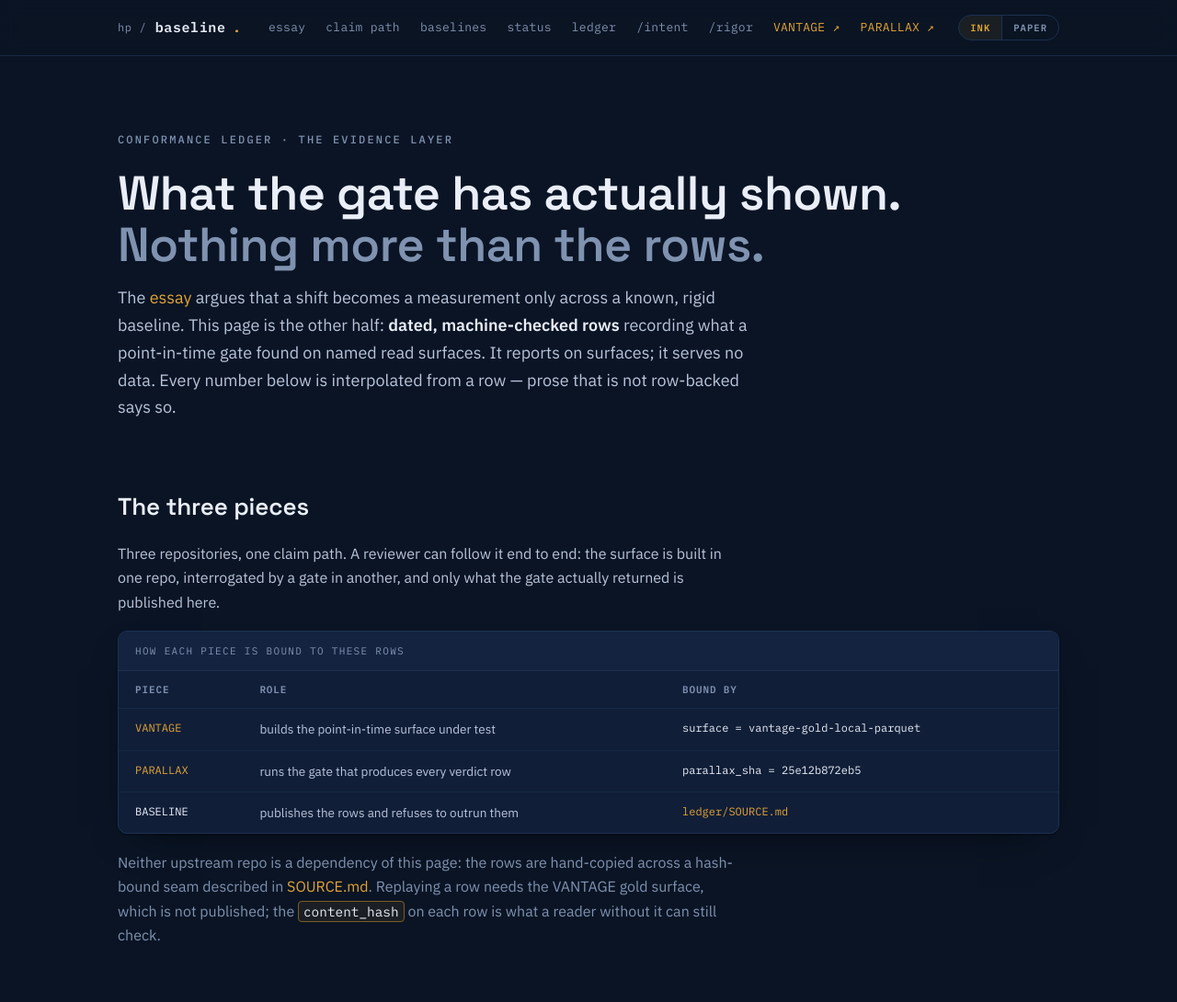
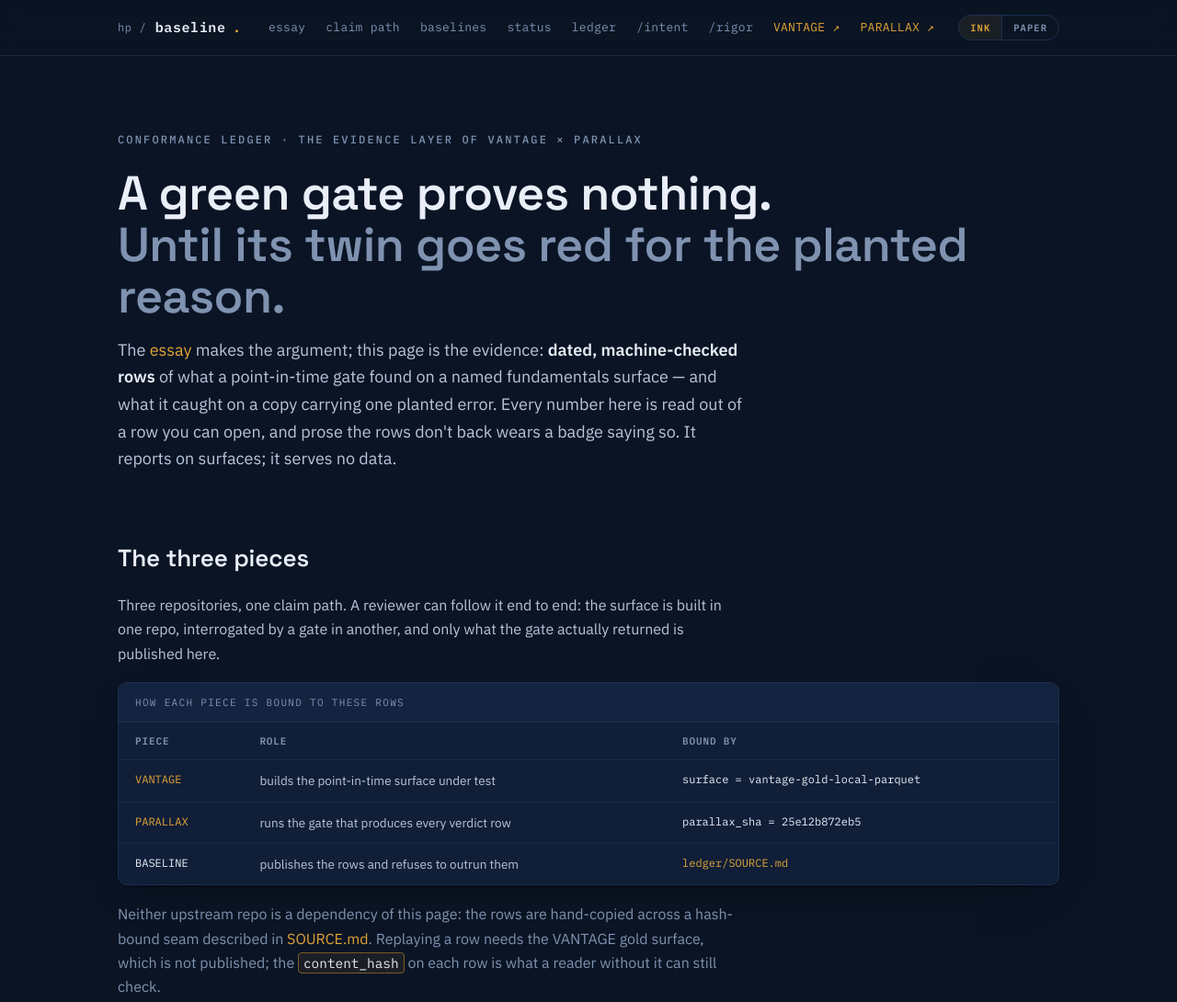
Before and after one commit to hossainpazooki/baseline, a plain HTML site: page index.html in a window 1280 px wide. Shown: the top 1090 px of the page at 92% size. Drawn offline with Linux system fonts and the light colour scheme.

Commit message:
feat: lead the hero with the credit rule

```diff
--- a/index.html
+++ b/index.html
@@ -273,13 +273,13 @@
 
 <main class="wrap">
   <section class="intro">
-    <span class="eyebrow">conformance ledger &middot; the evidence layer</span>
-    <h1>What the gate has actually shown.<br><span class="dim">Nothing more than the rows.</span></h1>
-    <p class="lede">The <a href="https://hossainpazooki.github.io/baseline/">essay</a> argues that a shift becomes a
-    measurement only across a known, rigid baseline. This page is the other half:
-    <b>dated, machine-checked rows</b> recording what a point-in-time gate found on named
-    read surfaces. It reports on surfaces; it serves no data. Every number below is
-    interpolated from a row &mdash; prose that is not row-backed says so.</p>
+    <span class="eyebrow">conformance ledger &middot; the evidence layer of vantage &times; parallax</span>
+    <h1>A green gate proves nothing.<br><span class="dim">Until its twin goes red for the planted reason.</span></h1>
+    <p class="lede">The <a href="https://hossainpazooki.github.io/baseline/">essay</a> makes the argument; this page
+    is the evidence: <b>dated, machine-checked rows</b> of what a point-in-time gate found
+    on a named fundamentals surface &mdash; and what it caught on a copy carrying one
+    planted error. Every number here is read out of a row you can open, and prose the
+    rows don&#39;t back wears a badge saying so. It reports on surfaces; it serves no data.</p>
   </section>
 
   <h2 id="pieces">The three pieces</h2>
```
Also changed, not shown: scripts/build.mjs (+7 -7 lines).
